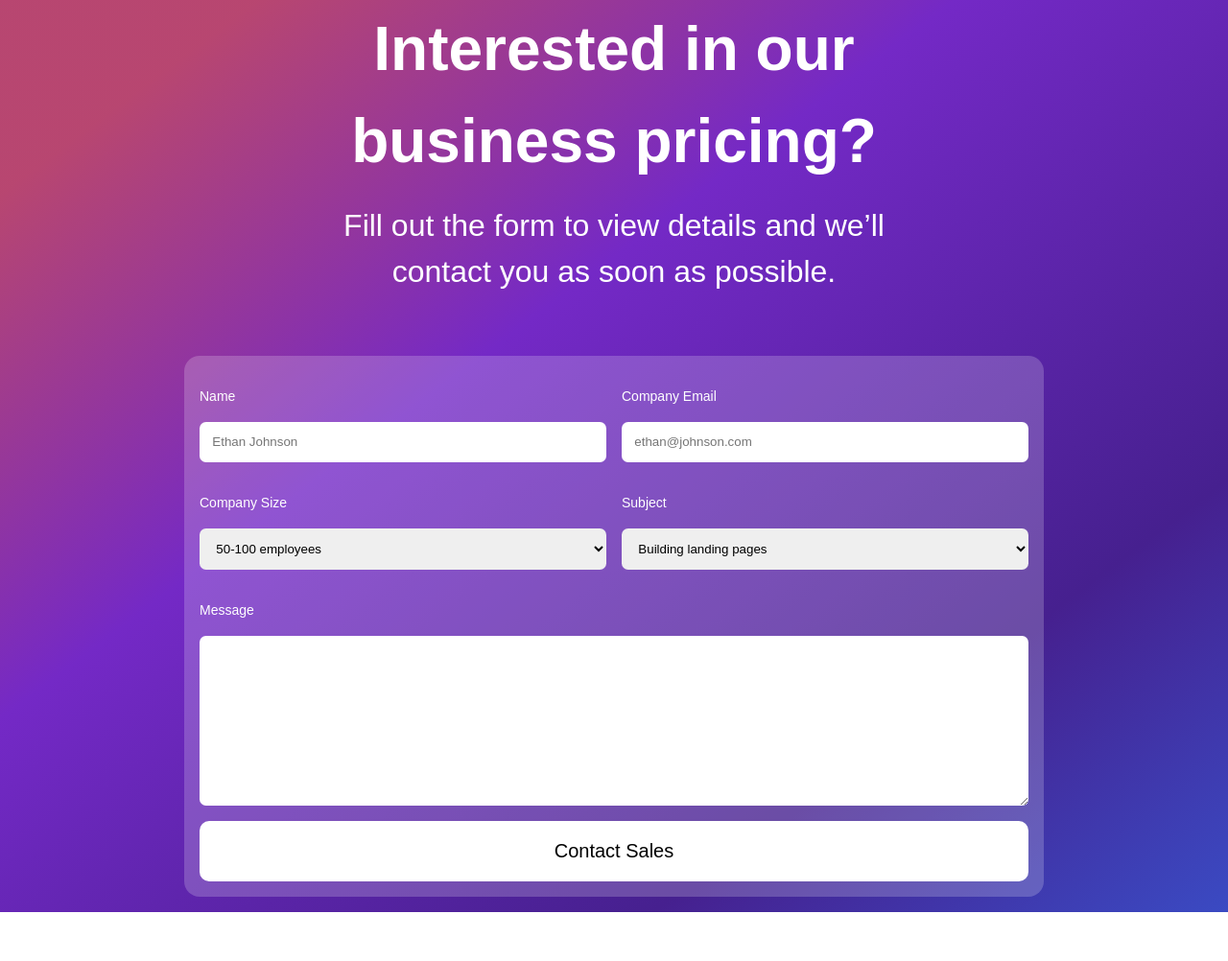
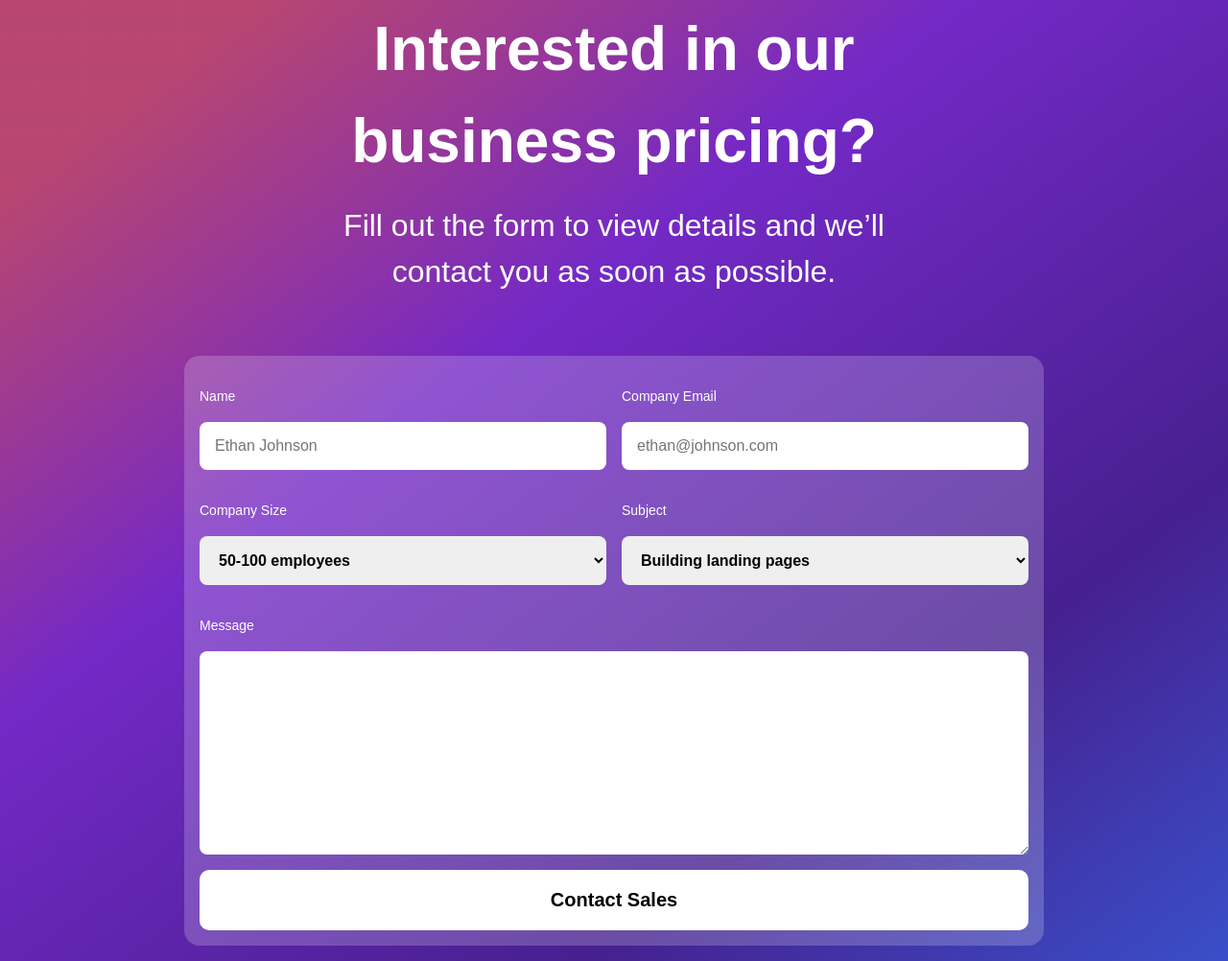
Before and after one commit to savvystrider/contact-page, a plain HTML site: page index.html in a window 1280 px wide. Shown: the part 135-1137 px from the top of the page at 96% size. Before the commit the page ends 1086 px from the top, so only its background shows below. Drawn offline with Linux system fonts and the light colour scheme.

Commit message:
adds additional typography

```diff
--- a/styles.css
+++ b/styles.css
@@ -27,6 +27,7 @@ input, select, textarea {
     padding: 1em;
     border-radius: 0.5em;
     border: none;
+    font-size: 1rem;
 }
 
 h1 {
@@ -50,6 +51,7 @@ p.subtitle {
     border-radius: 0.5em;
     border: none;
     background-color: white;
+    font-weight: bold;
 }
 
 header {
@@ -82,6 +84,10 @@ form {
     margin-top: 1em;
 }
 
+select, textarea {
+    font-weight: bold;
+}
+
 @media screen and (min-width: 64rem) {
     .form-row {
         display: flex;
```
